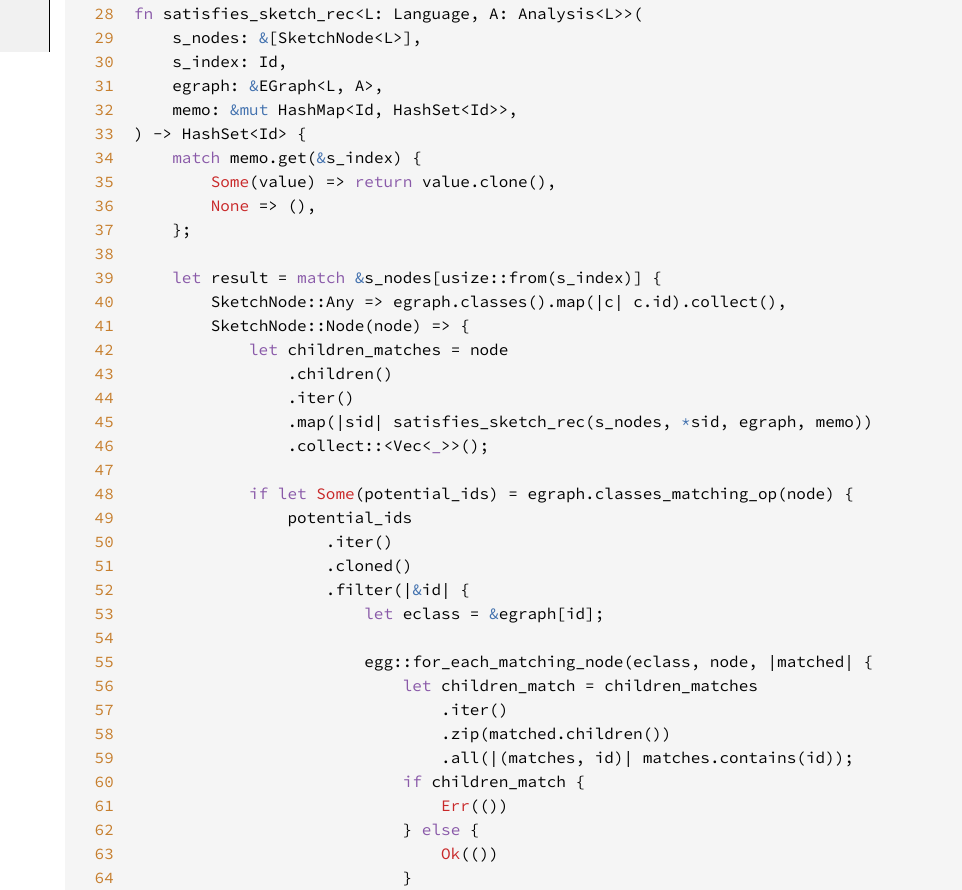
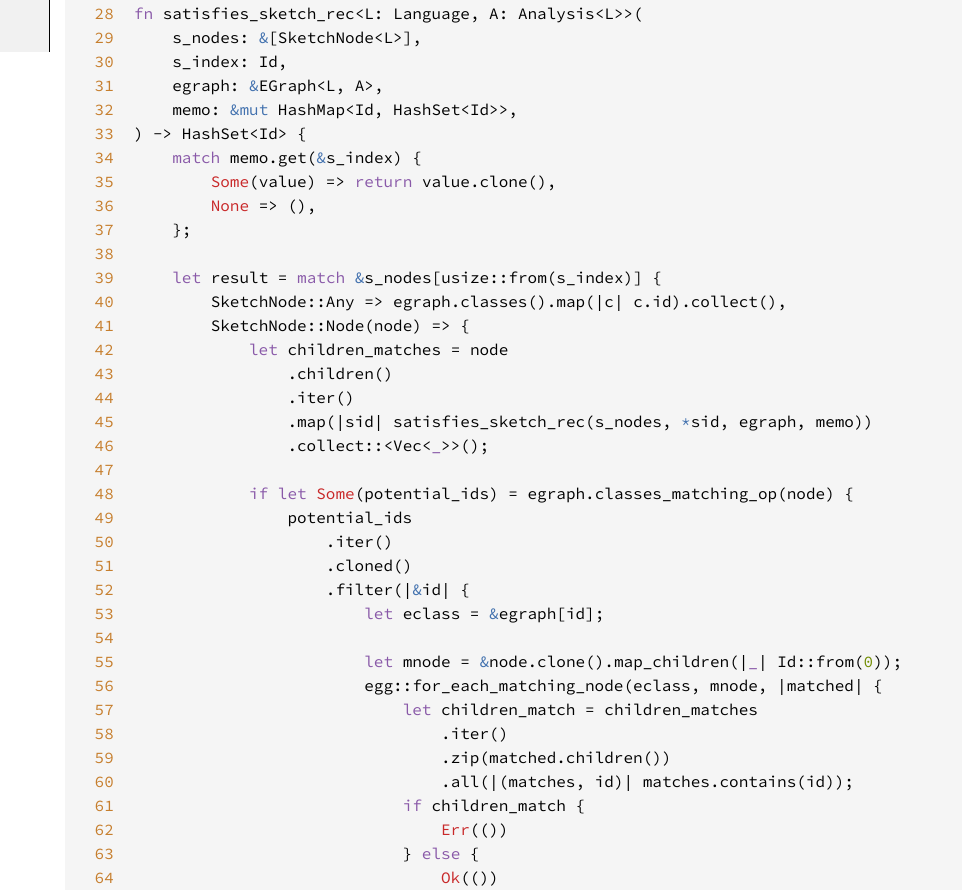
Before and after one commit to Bastacyclop/egg-sketches, a plain HTML site: page src/egg_sketches/extract.rs.html in a window 1280 px wide. Shown: the part 748-1638 px from the top of the page, without its empty margins (0-962 px from the left). Drawn offline with Linux system fonts and the light colour scheme.

Commit message:
Deploying to gh-pages from @ Bastacyclop/egg-sketches@93fd684cee7b87c0a6bf670391724bfacba60080 🚀

```diff
--- a/src/egg_sketches/extract.rs.html
+++ b/src/egg_sketches/extract.rs.html
@@ -474,6 +474,8 @@
 <span id="469">469</span>
 <span id="470">470</span>
 <span id="471">471</span>
+<span id="472">472</span>
+<span id="473">473</span>
 </pre><pre class="rust"><code><span class="kw">use</span> <span class="kw">crate</span>::<span class="kw-2">*</span>;
 <span class="kw">use</span> <span class="ident">analysis</span>::{<span class="ident">one_shot_analysis</span>, <span class="ident">SemiLatticeAnalysis</span>};
 <span class="kw">use</span> <span class="ident">hashcons::ExprHashCons</span>;
@@ -528,7 +530,8 @@
                     .<span class="ident">filter</span>(<span class="op">|</span><span class="kw-2">&amp;</span><span class="ident">id</span><span class="op">|</span> {
                         <span class="kw">let</span> <span class="ident">eclass</span> <span class="op">=</span> <span class="kw-2">&amp;</span><span class="ident">egraph</span>[<span class="ident">id</span>];
 
-                        <span class="ident">egg::for_each_matching_node</span>(<span class="ident">eclass</span>, <span class="ident">node</span>, <span class="op">|</span><span class="ident">matched</span><span class="op">|</span> {
+                        <span class="kw">let</span> <span class="ident">mnode</span> <span class="op">=</span> <span class="kw-2">&amp;</span><span class="ident">node</span>.<span class="ident">clone</span>().<span class="ident">map_children</span>(<span class="op">|</span><span class="kw">_</span><span class="op">|</span> <span class="ident">Id::from</span>(<span class="number">0</span>));
+                        <span class="ident">egg::for_each_matching_node</span>(<span class="ident">eclass</span>, <span class="ident">mnode</span>, <span class="op">|</span><span class="ident">matched</span><span class="op">|</span> {
                             <span class="kw">let</span> <span class="ident">children_match</span> <span class="op">=</span> <span class="ident">children_matches</span>
                                 .<span class="ident">iter</span>()
                                 .<span class="ident">zip</span>(<span class="ident">matched</span>.<span class="ident">children</span>())
@@ -692,7 +695,8 @@
                         <span class="kw">let</span> <span class="ident">eclass</span> <span class="op">=</span> <span class="kw-2">&amp;</span><span class="ident">egraph</span>[<span class="ident">id</span>];
                         <span class="kw">let</span> <span class="kw-2">mut</span> <span class="ident">candidates</span> <span class="op">=</span> <span class="ident">Vec::new</span>();
 
-                        <span class="kw">let</span> <span class="kw">_</span> <span class="op">=</span> <span class="ident">egg::for_each_matching_node</span>(<span class="ident">eclass</span>, <span class="ident">node</span>, <span class="op">|</span><span class="ident">matched</span><span class="op">|</span> {
+                        <span class="kw">let</span> <span class="ident">mnode</span> <span class="op">=</span> <span class="kw-2">&amp;</span><span class="ident">node</span>.<span class="ident">clone</span>().<span class="ident">map_children</span>(<span class="op">|</span><span class="kw">_</span><span class="op">|</span> <span class="ident">Id::from</span>(<span class="number">0</span>));
+                        <span class="kw">let</span> <span class="kw">_</span> <span class="op">=</span> <span class="ident">egg::for_each_matching_node</span>(<span class="ident">eclass</span>, <span class="ident">mnode</span>, <span class="op">|</span><span class="ident">matched</span><span class="op">|</span> {
                             <span class="kw">let</span> <span class="kw-2">mut</span> <span class="ident">matches</span> <span class="op">=</span> <span class="ident">Vec::new</span>();
                             <span class="kw">for</span> (<span class="ident">cm</span>, <span class="ident">id</span>) <span class="kw">in</span> <span class="ident">children_matches</span>.<span class="ident">iter</span>().<span class="ident">zip</span>(<span class="ident">matched</span>.<span class="ident">children</span>()) {
                                 <span class="kw">if</span> <span class="kw">let</span> <span class="prelude-val">Some</span>(<span class="ident">m</span>) <span class="op">=</span> <span class="ident">cm</span>.<span class="ident">get</span>(<span class="ident">id</span>) {
```
Also changed, not shown: egg_sketches/fn.eclass_extract_sketch.html (+1 -1 lines).
